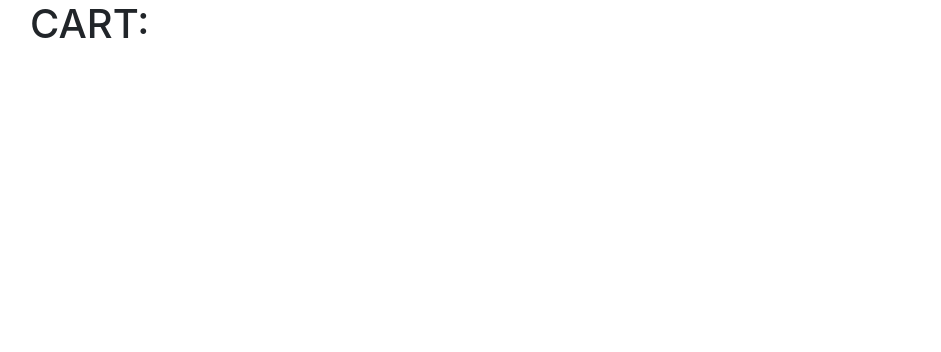
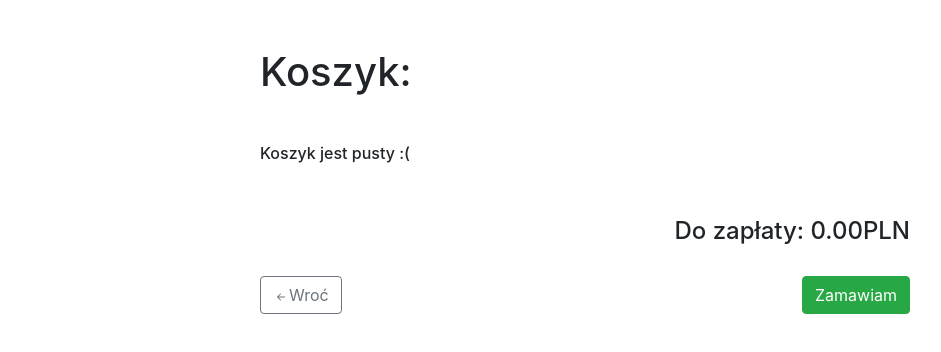
Before and after one commit to NorthWillov/riccardo, a React (Create React App) app: page /riccardo/cart in a window 1280 px wide. Shown: the top 352 px of the page, without its empty margins (55-996 px from the left). Built offline with nearby package versions, Linux system fonts and the light colour scheme.

Commit message:
Add sum to pay counter

```diff
--- a/src/components/Cart.js
+++ b/src/components/Cart.js
@@ -1,12 +1,14 @@
-import React, { useContext } from "react";
+import React, { useContext, useState, useEffect } from "react";
 import { CartContext } from "../contexts/CartContext";
 import { MENU } from "../utils/constants";
-import { Table } from "react-bootstrap";
+import { Table, Button } from "react-bootstrap";
 import { formatter } from "../utils/formatter";
 import { withStyles } from "@material-ui/styles";
 import styles from "../styles/cartStyles";
 
 function Cart(props) {
+  const [sum, setSum] = useState(0);
+
   const { classes } = props;
 
   const { cart, setCart } = useContext(CartContext);
@@ -31,11 +33,21 @@ function Cart(props) {
     setCart(updatedCart);
   };
 
+  useEffect(() => {
+    let counter = 0;
+    cart.map(
+      (product) => (counter = counter + product.price * product.quantity)
+    );
+    setSum(formatter.format(counter));
+  });
+
   return (
-    <div>
-      <h1>CART:</h1>
+    <div className={classes.root}>
+      <h1 className="mt-5 mb-5">Koszyk:</h1>
 
-      <Table responsive>
+      {cart.length === 0 && <h6>Koszyk jest pusty :(</h6>}
+
+      <Table size="sm" responsive>
         <tbody>
           {cart.map((item, idx) => (
             <tr key={idx}>
@@ -136,8 +148,8 @@ function Cart(props) {
               <td>
                 <svg
                   xmlns="http://www.w3.org/2000/svg"
-                  width="35"
-                  height="35"
+                  width="30"
+                  height="30"
                   fill="black"
                   className={`${classes.trashIcon} bi bi-trash2-fill`}
                   viewBox="0 0 16 16"
@@ -150,6 +162,32 @@ function Cart(props) {
           ))}
         </tbody>
       </Table>
+      <h4 className={classes.sumToPay}>Do zapłaty: {sum}PLN</h4>
+      <div className={classes.finalBtns}>
+        <Button
+          variant="outline-secondary"
+          onClick={() => props.history.push("back")}
+          className="mr-3"
+        >
+          <svg
+            width="1em"
+            height="1em"
+            viewBox="0 0 16 16"
+            className="bi bi-arrow-left-short"
+            fill="currentColor"
+            xmlns="http://www.w3.org/2000/svg"
+          >
+            <path
+              fillRule="evenodd"
+              d="M12 8a.5.5 0 0 1-.5.5H5.707l2.147 2.146a.5.5 0 0 1-.708.708l-3-3a.5.5 0 0 1 0-.708l3-3a.5.5 0 1 1 .708.708L5.707 7.5H11.5a.5.5 0 0 1 .5.5z"
+            />
+          </svg>
+          Wroć
+        </Button>
+        <Button variant="success" type="button">
+          Zamawiam
+        </Button>
+      </div>
     </div>
   );
 }
--- a/src/components/Routes.js
+++ b/src/components/Routes.js
@@ -7,7 +7,11 @@ function Routes(props) {
   return (
     <Switch>
       <Route exact path="/riccardo" render={() => <Landing />} />
-      <Route exact path="/riccardo/cart" render={() => <Cart />} />
+      <Route
+        exact
+        path="/riccardo/cart"
+        render={(routeProps) => <Cart {...routeProps} />}
+      />
       <Redirect to="/riccardo" />
     </Switch>
   );
--- a/src/styles/cartStyles.js
+++ b/src/styles/cartStyles.js
@@ -1,4 +1,8 @@
 const styles = {
+  root: {
+    maxWidth: "650px",
+    margin: "0 auto",
+  },
   itemCard: {
     display: "flex",
     alignItems: "center",
@@ -56,6 +60,12 @@ const styles = {
     borderRadius: "0.5rem",
     textAlign: "center",
   },
+  finalBtns: {
+    display: "flex",
+    justifyContent: "space-between",
+    marginTop: "30px",
+  },
+  sumToPay: { display: "flex", justifyContent: "flex-end", marginTop: "30px" },
 };
 
 export default styles;
```
